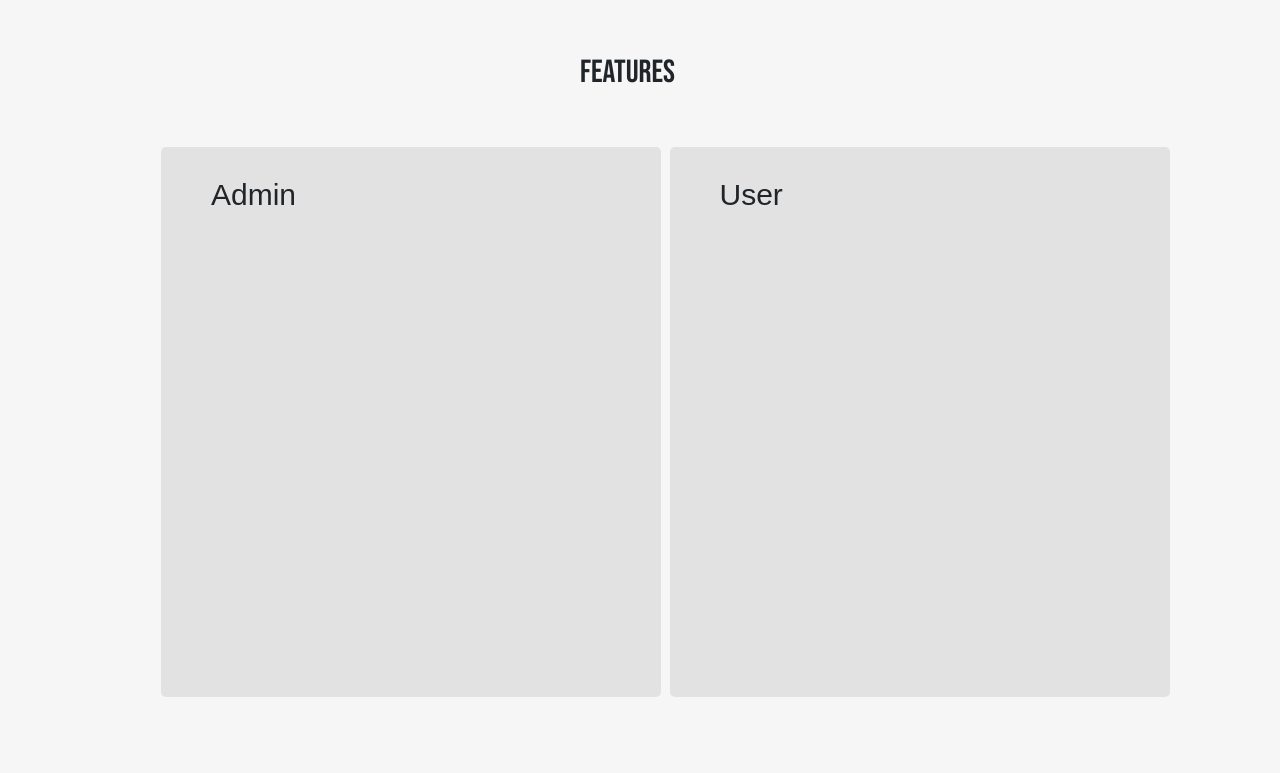
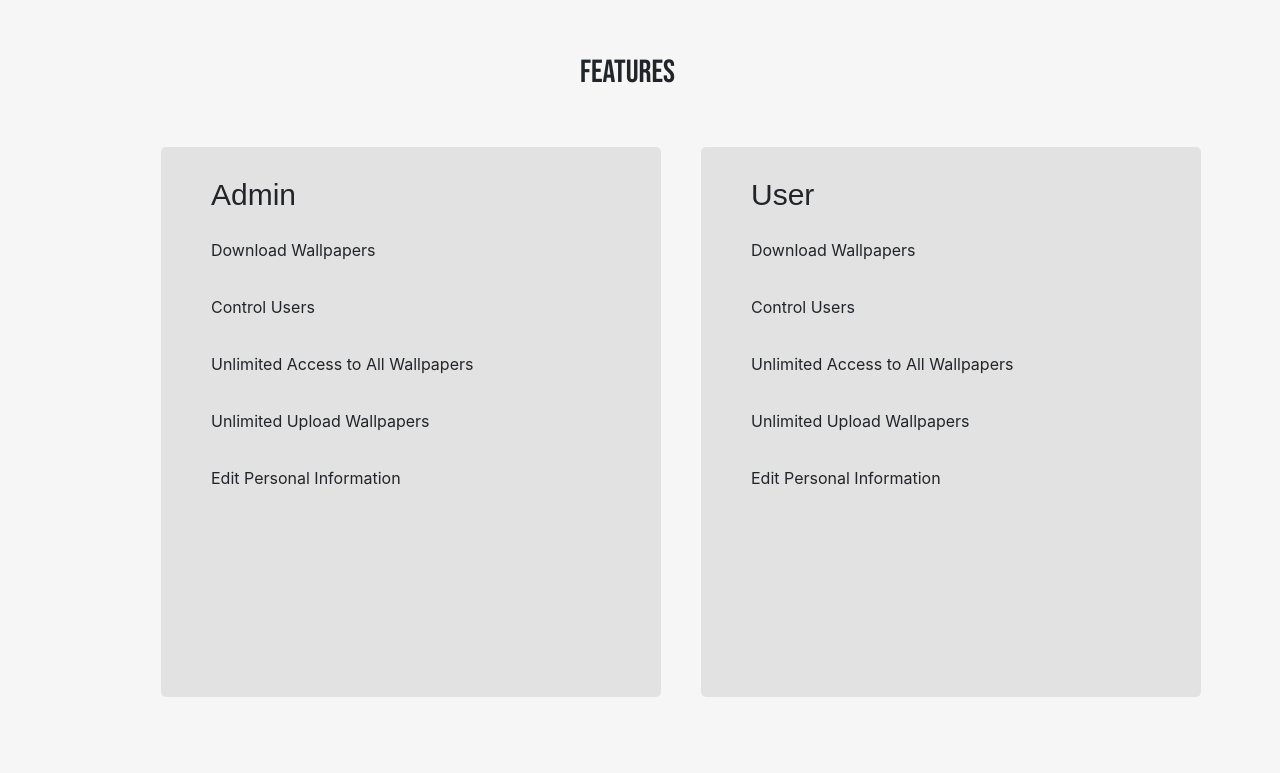
Before and after one commit to JehanKandy/Image-Site, a PHP site: page / in a window 1280 px wide. Shown: the part 1421-2194 px from the top of the page. Run offline with PHP 8.4, Linux system fonts and the light colour scheme; some libraries are stand-ins or nearby versions; some web fonts are replaced.

Commit message:
Update index.php

```diff
--- a/index.php
+++ b/index.php
@@ -86,15 +86,40 @@
                 <div class="box-title-home">
                   Admin
                 </div>
+                <div class="box-body-home">
+                  <i class='far fa-check-circle' style="color: green; font-size:22px;"></i>
+                  Download Wallpapers <br><br>
+                  <i class='far fa-check-circle' style="color: green; font-size:22px;"></i>
+                  Control Users<br><br>
+                  <i class='fas fa-infinity' style="color: green; font-size:22px;"></i>
+                  Unlimited Access to All Wallpapers<br><br>
+                  <i class='fas fa-infinity' style="color: green; font-size:22px;"></i>
+                  Unlimited Upload Wallpapers<br><br>
+                  <i class='far fa-check-circle' style="color: green; font-size:22px;"></i>
+                  Edit Personal Information<br><br>
+                </div>
               </div>
           </td>
           <td>
-          &nbsp;
+          &nbsp;&nbsp;&nbsp;&nbsp;&nbsp;&nbsp;&nbsp;&nbsp;
+          &nbsp;&nbsp;&nbsp;&nbsp;&nbsp;&nbsp;&nbsp;&nbsp;
           </td>
           <td>
               <div class="box-feature-home">
                 <div class="box-title-home">
                   User
+                </div>
+                <div class="box-body-home">
+                  <i class='far fa-check-circle' style="color: green; font-size:22px;"></i>
+                  Download Wallpapers <br><br>
+                  <i class='far fa-check-circle' style="color: green; font-size:22px;"></i>
+                  Control Users<br><br>
+                  <i class='fas fa-infinity' style="color: green; font-size:22px;"></i>
+                  Unlimited Access to All Wallpapers<br><br>
+                  <i class='fas fa-infinity' style="color: green; font-size:22px;"></i>
+                  Unlimited Upload Wallpapers<br><br>
+                  <i class='far fa-check-circle' style="color: green; font-size:22px;"></i>
+                  Edit Personal Information<br><br>
                 </div>
               </div>
           </td>
```
